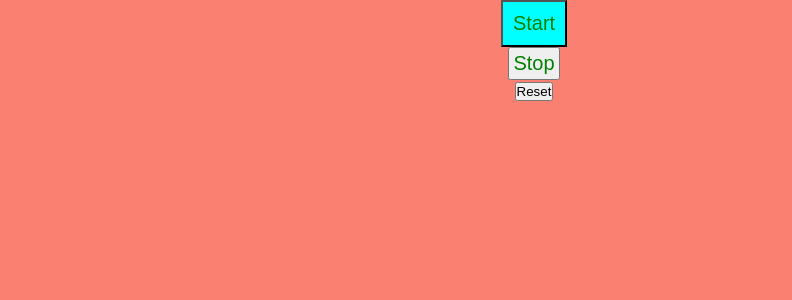
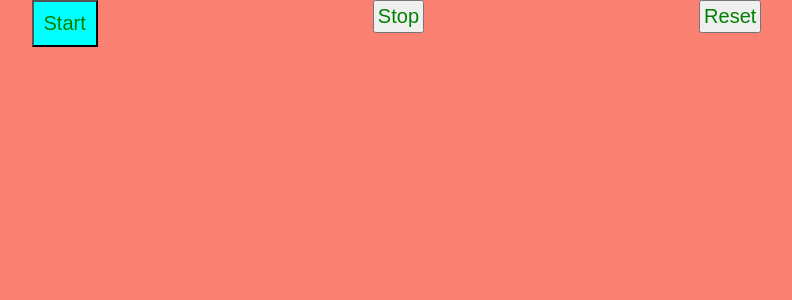
Before and after one commit to dionleung14/reaction-test, a Vue app: page / in a window 1280 px wide. Shown: the top 300 px of the page, without its empty margins (106-898 px from the left). Built offline with nearby package versions, Linux system fonts and the light colour scheme.

Commit message:
modified main app for conditional rendering

```diff
--- a/src/App.vue
+++ b/src/App.vue
@@ -1,16 +1,18 @@
 <template>
-  <div>
-    <div v-if="!started">
+  <div class="flex">
+    <div v-if="!startClicked">
       <StartBtn v-on:start-reaction="start" />
     </div>
     <div>
       <FinishBtn v-on:stop-reaction="quit" />
     </div>
-    <button @click="reset">Reset</button>
+    <div>
+      <ResetBtn v-on:reset="reset" />
+    </div>
     <br />
     <div v-if="started">
       <!-- <Timer v-bind:time="timeNumber" /> -->
-      <Timer v-bind:time="timeNumber / 100" />
+      <Timer v-bind:time="timeNumber / 100 + 's'" />
       <!-- <Timer v-bind:time="timeNumber % 100" />
       <Timer v-bind:time="timeNumber % 10" /> -->
     </div>
@@ -24,8 +26,9 @@
   // import HelloWorld from './components/HelloWorld.vue'
   import StartBtn from "./components/StartBtn.vue";
   import FinishBtn from "./components/FinishBtn.vue";
+  import ResetBtn from "./components/ResetBtn.vue";
   import Timer from "./components/Timer.vue";
-  import JumpScare from "./components/JumpScare.vue"
+  import JumpScare from "./components/JumpScare.vue";
 
   export default {
     name: "App",
@@ -34,17 +37,21 @@
       StartBtn,
       FinishBtn,
       Timer,
-      JumpScare
+      JumpScare,
+      ResetBtn,
     },
     data() {
       return {
         // salt: "heyyoooo",
-        timeCounter: setInterval(() => {this.timeNumber++}, 10),
+        timeCounter: setInterval(() => {
+          this.timeNumber++;
+        }, 10),
         timeNumber: 0,
         started: false,
+        startClicked: false,
         attempts: 0,
         limit: 1,
-        scare: false
+        scare: false,
       };
     },
     created() {
@@ -52,18 +59,21 @@
     },
     methods: {
       start() {
+        if (!this.startClicked) {
+          this.startClicked = !this.startClicked;
+        }
         if (this.attempts <= this.limit) {
           this.attempts++;
-          let randomInt = (Math.random() * 2000) + 2000
-          console.log(randomInt / 1000)
-          setTimeout( () => {
+          let randomInt = Math.random() * 2000 + 2000;
+          console.log(randomInt / 1000);
+          setTimeout(() => {
             this.timeCounter = setInterval(() => {
-                    if (!this.started) {
-                      this.started = !this.started;
-                    }
-              this.timeNumber += 1
-              }, 1)
-          }, randomInt)
+              if (!this.started) {
+                this.started = !this.started;
+              }
+              this.timeNumber += 1;
+            }, 1);
+          }, randomInt);
         }
         // else {
         //   let randomScare = (Math.random() * 2000) + 2000
@@ -76,13 +86,13 @@
       quit() {
         clearInterval(this.timeCounter);
         if (this.attempts > this.limit) {
-          this.scare = true
+          this.scare = true;
         }
       },
       reset() {
         this.started = false;
         this.timeNumber = 0;
-      }
+      },
     },
   };
 </script>
@@ -100,4 +110,8 @@
     font-family: Arial, Helvetica, sans-serif;
     line-height: 1.4;
   }
+  .flex {
+    display: flex;
+    justify-content: space-around;
+  }
 </style>
```
